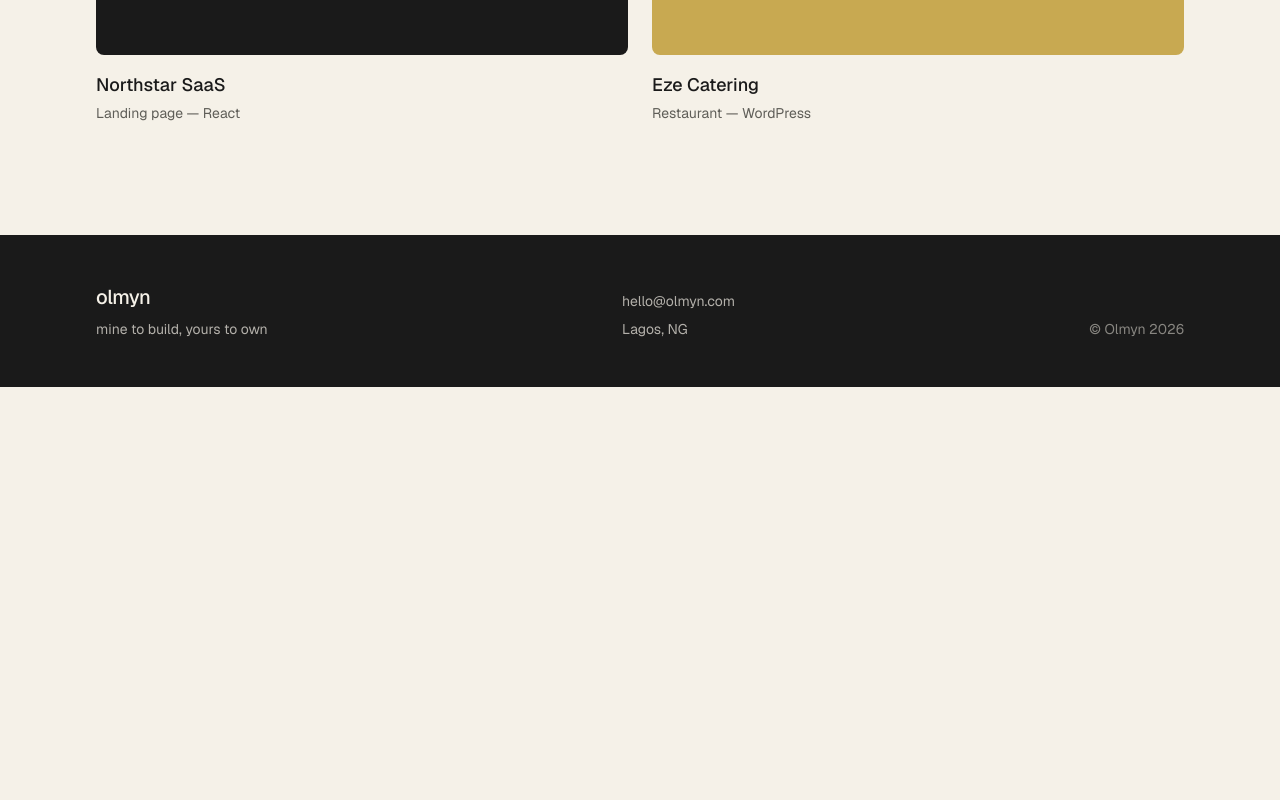
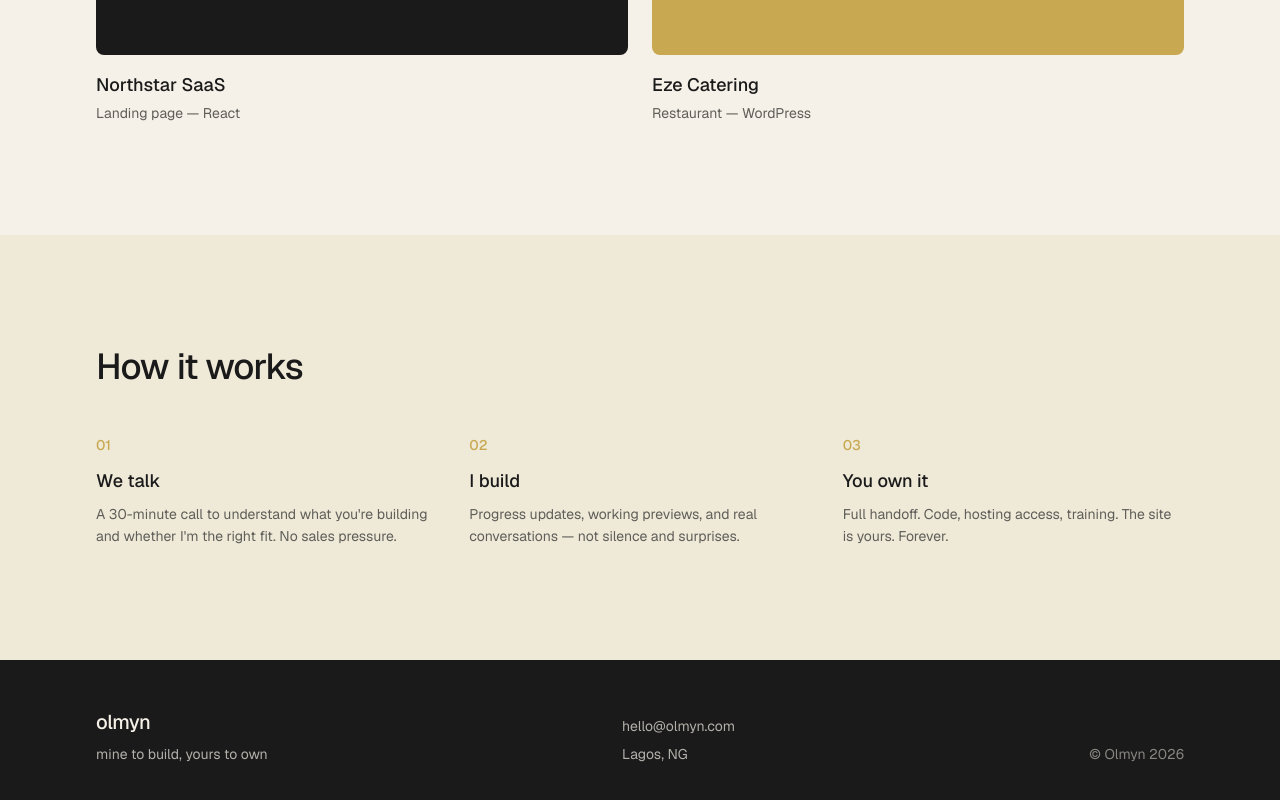
Before and after one commit to Iyanu22/olmyn, a Next.js app: page / in a window 1280 px wide. Shown: the part 1672-2472 px from the top of the page. Before the commit the page ends 2059 px from the top, so only its background shows below. Built offline with nearby package versions, Linux system fonts and the light colour scheme.

Commit message:
Add Process section with three-step layout

```diff
--- a/src/app/page.tsx
+++ b/src/app/page.tsx
@@ -1,4 +1,5 @@
 import Hero from "../components/sections/Hero";
+import Process from "../components/sections/Process";
 import SelectedWork from "../components/sections/SelectedWork";
 
 
@@ -7,6 +8,7 @@ export default function Home() {
         <>
           <Hero />
           <SelectedWork />
+          <Process />
         </>
   );
 }
--- /dev/null
+++ b/src/components/sections/Process.tsx
@@ -0,0 +1,51 @@
+import Container from "../ui/Container";
+import Section from "../ui/Section";
+
+const steps = [
+  {
+    number: "01",
+    title: "We talk",
+    description:
+      "A 30-minute call to understand what you're building and whether I'm the right fit. No sales pressure.",
+  },
+  {
+    number: "02",
+    title: "I build",
+    description:
+      "Progress updates, working previews, and real conversations — not silence and surprises.",
+  },
+  {
+    number: "03",
+    title: "You own it",
+    description:
+      "Full handoff. Code, hosting access, training. The site is yours. Forever.",
+  },
+];
+
+export default function Process() {
+  return (
+    <Section id="process" className="bg-surface">
+      <Container>
+        <h2 className="text-3xl md:text-4xl font-medium tracking-tight text-foreground mb-12">
+          How it works
+        </h2>
+
+        <div className="grid grid-cols-1 md:grid-cols-3 gap-10 md:gap-8">
+          {steps.map((step) => (
+            <div key={step.number}>
+              <div className="text-sm font-medium text-accent mb-3">
+                {step.number}
+              </div>
+              <h3 className="text-lg font-medium text-foreground mb-2">
+                {step.title}
+              </h3>
+              <p className="text-sm text-muted leading-relaxed">
+                {step.description}
+              </p>
+            </div>
+          ))}
+        </div>
+      </Container>
+    </Section>
+  );
+}
```
